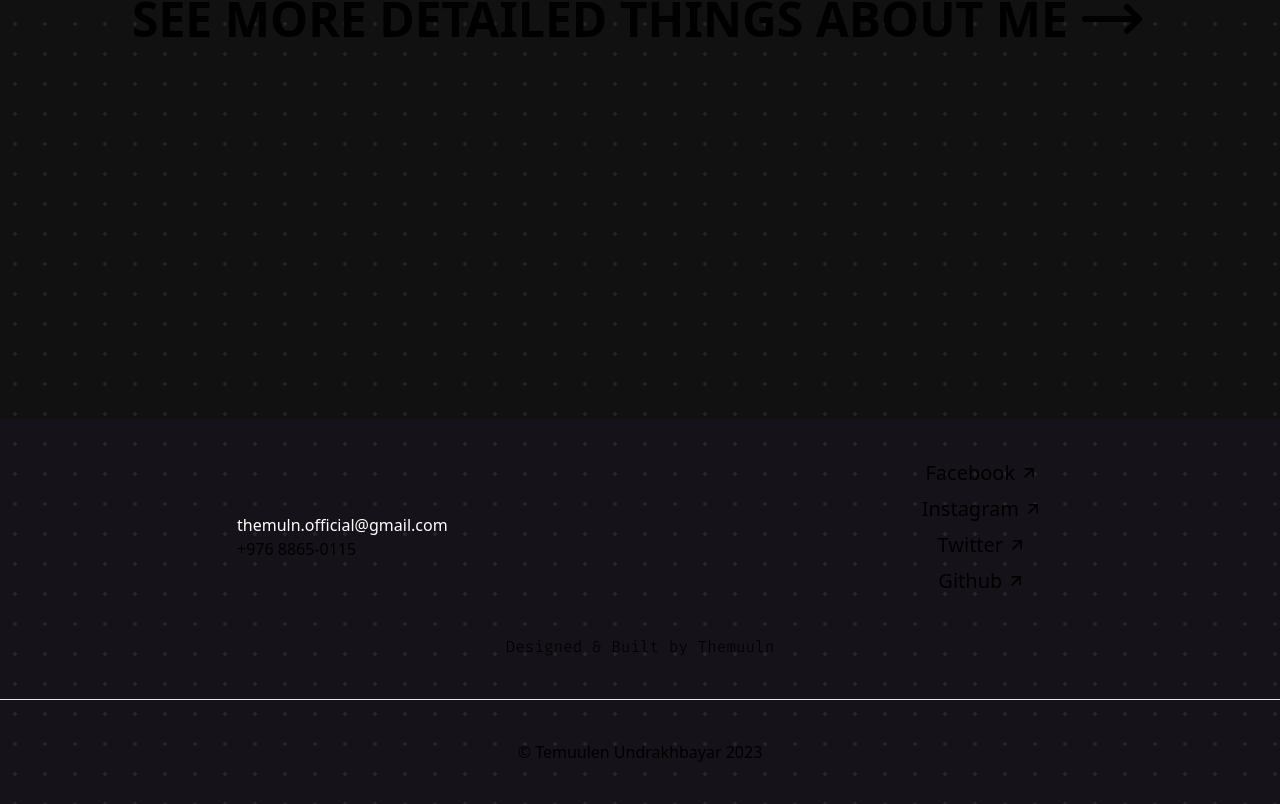
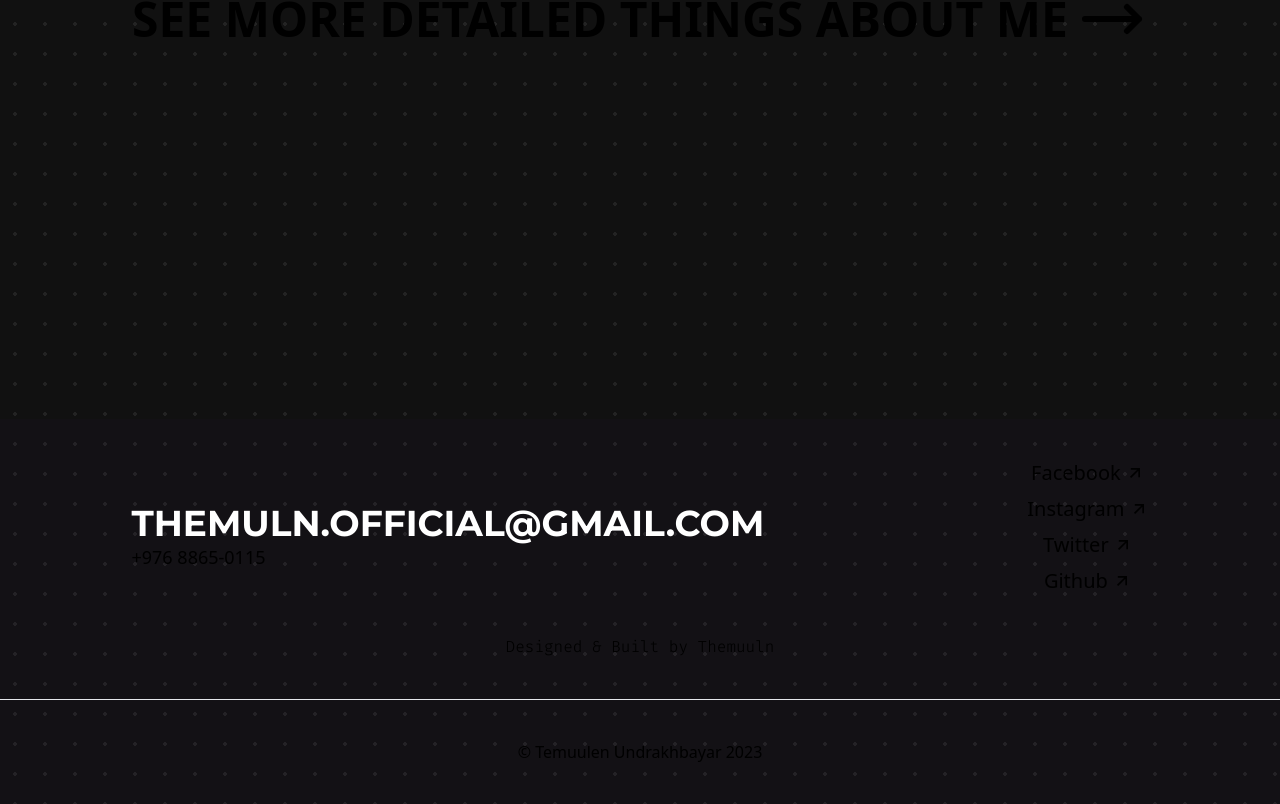
Before and after one commit to themuuln/final-portfolio, a Next.js app: page / in a window 1280 px wide. Shown: the part 2781-3585 px from the top of the page. Built offline with nearby package versions, Linux system fonts and the light colour scheme; a web font is replaced by a local one.

Commit message:
footersection updated

```diff
--- a/components/footer/FooterSection.tsx
+++ b/components/footer/FooterSection.tsx
@@ -7,7 +7,7 @@ import { motion as m } from "framer-motion";
 import { HoverTypeContext } from "@/lib/context/HoverTypeContext";
 import { MdContentCopy } from "react-icons/md";
 import { HiOutlinePhoneOutgoing } from "react-icons/hi";
-import { firacode } from "@/public/fonts/fonts";
+import { firacode, montserrat } from "@/public/fonts/fonts";
 import { FiGithub } from "react-icons/fi";
 
 const FooterSection = () => {
@@ -43,22 +43,22 @@ const FooterSection = () => {
 
   return (
     <div id="footer" className="flex flex-col justify-end h-fit">
-      <div className="text-brand_main-500 bg-brand_bg-600/5">
+      <div className="text-brand_main-500 bg-brand_bg-800/5">
         <IconContext.Provider value={{ size: "1em" }}>
           <div className="container flex flex-col items-center mt-5 space-y-5 xl:flex xl:flex-row xl:justify-around">
             <div>
               <m.p
                 onMouseEnter={mailHandleMouseEnter}
                 onMouseLeave={handleMouseLeave}
-                className="text-white cursor-pointer cursor-pointers underline-offset-1 hover:underline"
+                className={`${montserrat.className} hover:text-brand_bg-500 transition-colors duration-200 text-lg md:text-4xl font-bold text-white cursor-pointer cursor-pointers underline-offset-1 `}
                 onClick={mailHandleCopy}
               >
-                themuln.official@gmail.com
+                THEMULN.OFFICIAL@GMAIL.COM
               </m.p>
               <m.p
                 onMouseEnter={phoneHandleMouseEnter}
                 onMouseLeave={handleMouseLeave}
-                className="cursor-pointer underline-offset-1 hover:underline"
+                className="text-lg transition-colors duration-200 cursor-pointer hover:text-brand_bg-500 underline-offset-1"
                 onClick={phoneHandleCopy}
               >
                 +976 8865-0115
```
